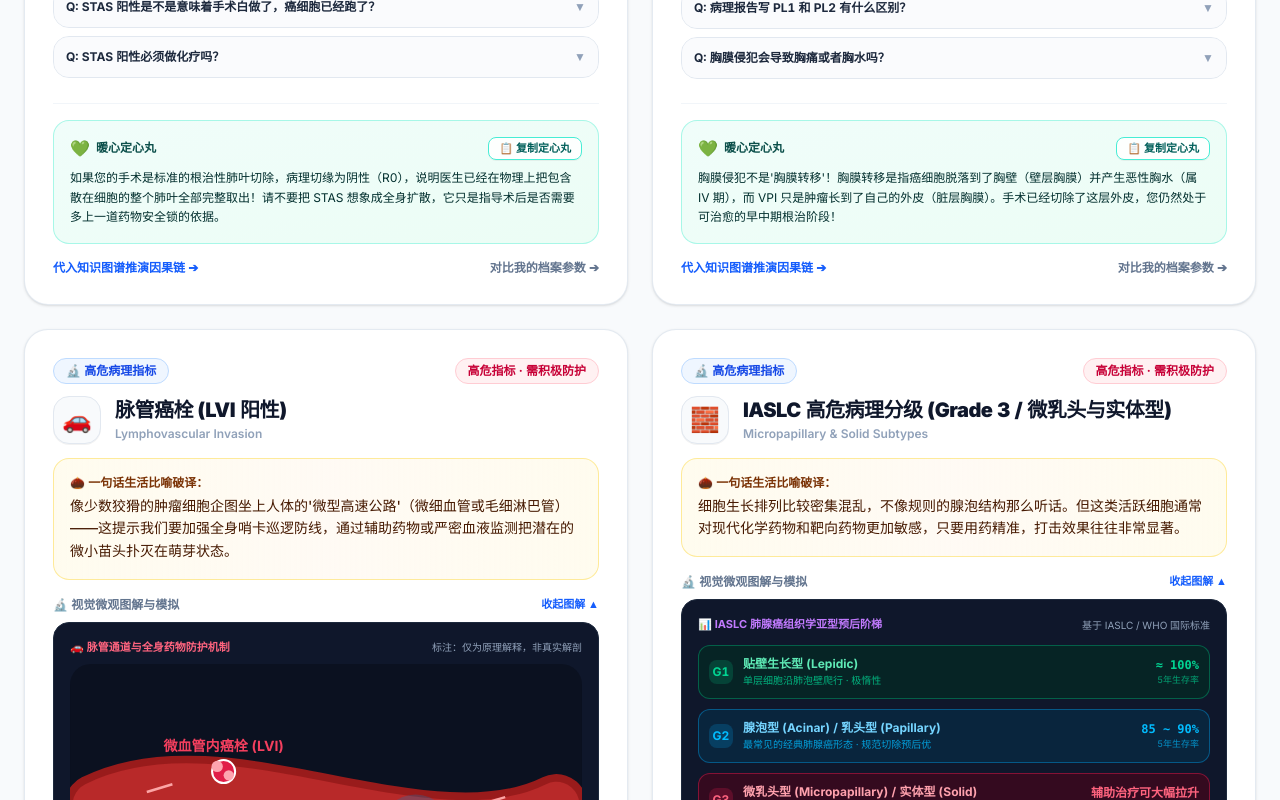
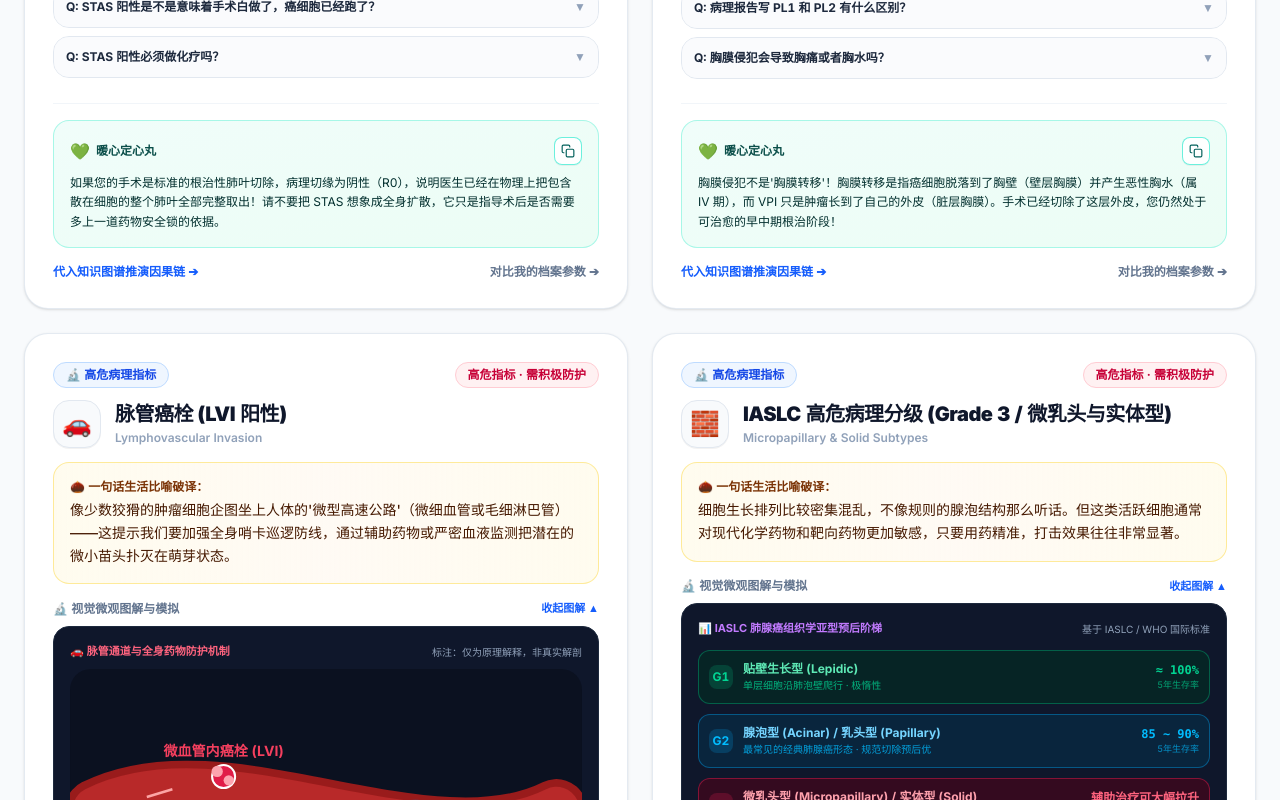
Before and after one commit to TrojanFish/OncoPath, a Next.js app in the folder app/: page /wiki in a window 1280 px wide. Shown: the part 2740-3540 px from the top of the page. Built offline with nearby package versions, Linux system fonts and the light colour scheme; no server answers.

Commit message:
fix(wiki): enhance clipboard copy with fallback and streamline to compact icon button

```diff
--- a/app/src/components/wiki/WikiTopicCard.tsx
+++ b/app/src/components/wiki/WikiTopicCard.tsx
@@ -32,12 +32,47 @@ export function WikiTopicCard({ topic, isMatchedProfile }: WikiTopicCardProps) {
   const riskCfg = RISK_LEVEL_CONFIG[topic.riskLevel];
   const catCfg = WIKI_CATEGORIES[topic.category];
 
-  const handleCopyReassurance = () => {
+  const handleCopyReassurance = (e: React.MouseEvent) => {
+    e.preventDefault();
+    e.stopPropagation();
+
     const textToCopy = `【${topic.title} · 暖心定心丸】\n🌰 比喻：${topic.metaphor}\n💚 定心丸：${topic.reassurance}\n— 来源：肺结节与肺癌循证视觉百科`;
-    navigator.clipboard.writeText(textToCopy).then(() => {
-      setCopied(true);
-      setTimeout(() => setCopied(false), 2000);
-    });
+
+    const fallbackCopy = () => {
+      try {
+        const textArea = document.createElement("textarea");
+        textArea.value = textToCopy;
+        textArea.style.position = "fixed";
+        textArea.style.left = "-9999px";
+        textArea.style.top = "-9999px";
+        textArea.setAttribute("readonly", "");
+        document.body.appendChild(textArea);
+        textArea.select();
+        textArea.setSelectionRange(0, 99999);
+        const success = document.execCommand("copy");
+        document.body.removeChild(textArea);
+        if (success) {
+          setCopied(true);
+          setTimeout(() => setCopied(false), 2000);
+        }
+      } catch (err) {
+        console.error("Fallback copy failed:", err);
+      }
+    };
+
+    if (typeof navigator !== "undefined" && navigator.clipboard && window.isSecureContext) {
+      navigator.clipboard
+        .writeText(textToCopy)
+        .then(() => {
+          setCopied(true);
+          setTimeout(() => setCopied(false), 2000);
+        })
+        .catch(() => {
+          fallbackCopy();
+        });
+    } else {
+      fallbackCopy();
+    }
   };
 
   return (
@@ -201,11 +236,26 @@ export function WikiTopicCard({ topic, isMatchedProfile }: WikiTopicCardProps) {
               <span>暖心定心丸</span>
             </div>
             <button
+              type="button"
               onClick={handleCopyReassurance}
-              className="text-[11px] font-bold px-2.5 py-0.5 rounded-lg bg-white/90 border border-teal-300 text-teal-800 hover:bg-white transition-all cursor-pointer flex items-center gap-1 shadow-2xs"
-              title="一键复制定心丸金句发给家人或病友"
+              title={copied ? "已复制定心丸金句" : "一键复制定心丸金句"}
+              aria-label="复制定心丸金句"
+              className={`w-7 h-7 rounded-lg border flex items-center justify-center transition-all cursor-pointer shadow-2xs flex-shrink-0 ${
+                copied
+                  ? "bg-emerald-600 border-emerald-600 text-white scale-105"
+                  : "bg-white/90 border-teal-300/80 text-teal-800 hover:bg-white hover:border-teal-400 hover:scale-105 active:scale-95"
+              }`}
             >
-              <span>{copied ? "✓ 已复制金句" : "📋 复制定心丸"}</span>
+              {copied ? (
+                <svg className="w-3.5 h-3.5" viewBox="0 0 20 20" fill="currentColor">
+                  <path fillRule="evenodd" d="M16.707 5.293a1 1 0 010 1.414l-8 8a1 1 0 01-1.414 0l-4-4a1 1 0 011.414-1.414L8 12.586l7.293-7.293a1 1 0 011.414 0z" clipRule="evenodd" />
+                </svg>
+              ) : (
+                <svg className="w-3.5 h-3.5" viewBox="0 0 24 24" fill="none" stroke="currentColor" strokeWidth="2" strokeLinecap="round" strokeLinejoin="round">
+                  <rect x="9" y="9" width="13" height="13" rx="2" ry="2"></rect>
+                  <path d="M5 15H4a2 2 0 0 1-2-2V4a2 2 0 0 1 2-2h9a2 2 0 0 1 2 2v1"></path>
+                </svg>
+              )}
             </button>
           </div>
           <div className="text-xs text-teal-950 leading-relaxed">
```
